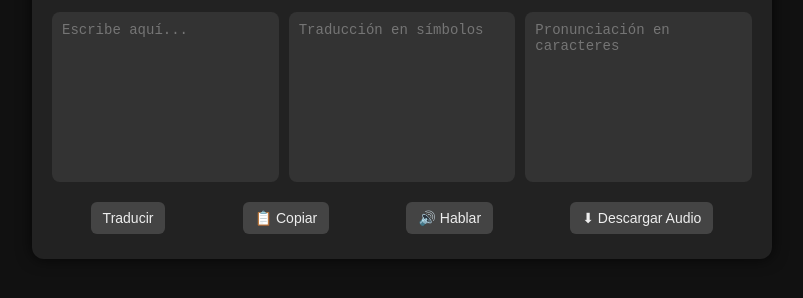
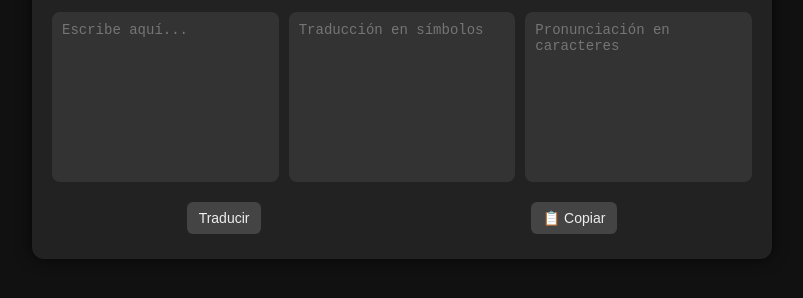
Before and after one commit to JMDev2024/Traductor-Navrin-Xytrix-Espanol, a plain HTML site: page index.html in a window 1280 px wide. Shown: the part 344-642 px from the top of the page, without its empty margins (238-1041 px from the left). Drawn offline with Linux system fonts and the light colour scheme.

Commit message:
Update index.html

```diff
--- a/index.html
+++ b/index.html
@@ -38,14 +38,9 @@
     <div class="buttons">
       <button id="translateBtn">Traducir</button>
       <button id="copyBtn">📋 Copiar</button>
-      <button id="speakBtn">🔊 Hablar</button>
-      <button id="downloadBtn">⬇ Descargar Audio</button>
     </div>
   </div>
 
-
-<!-- Incluye meSpeak -->
-<script src="mespeak.min.js"></script>
 <script src="script.js"></script> <!-- Nuestro JS externo -->
 
 </body>
```
